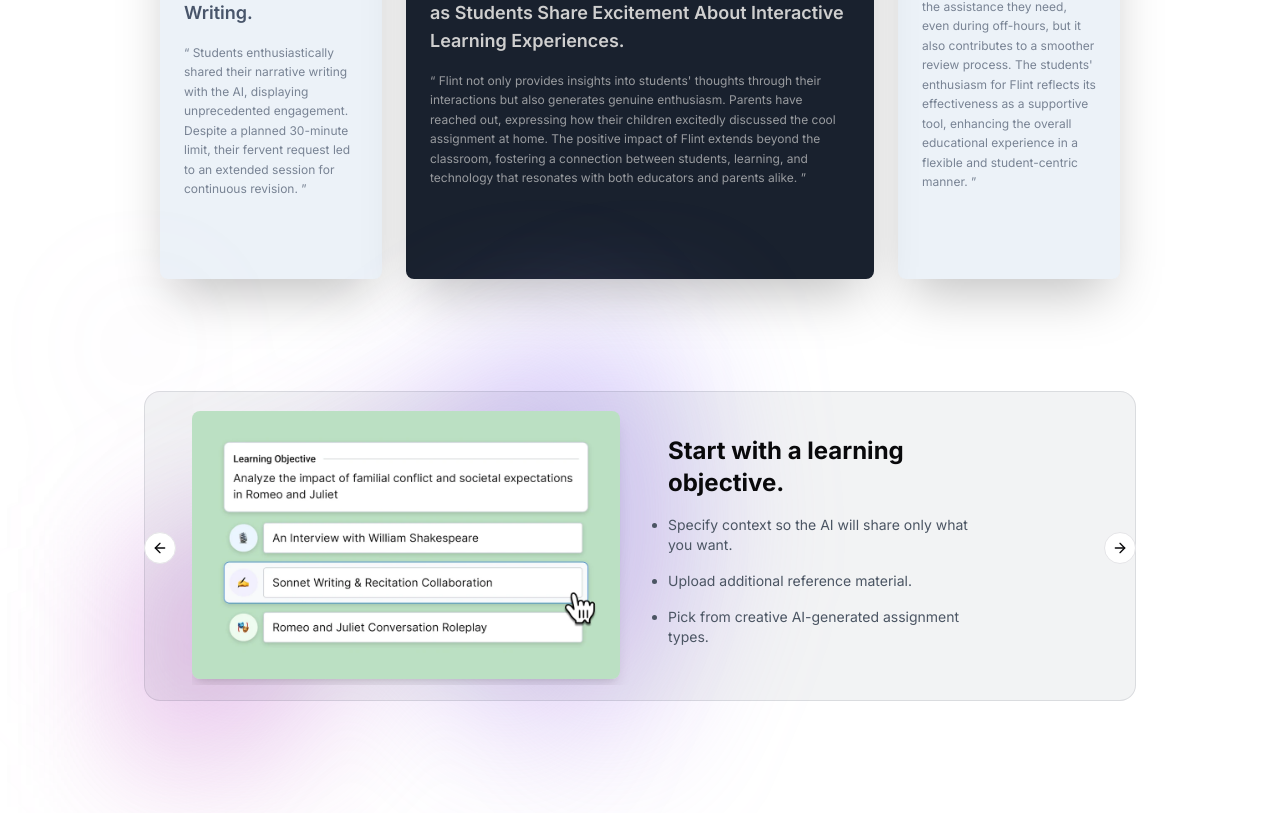
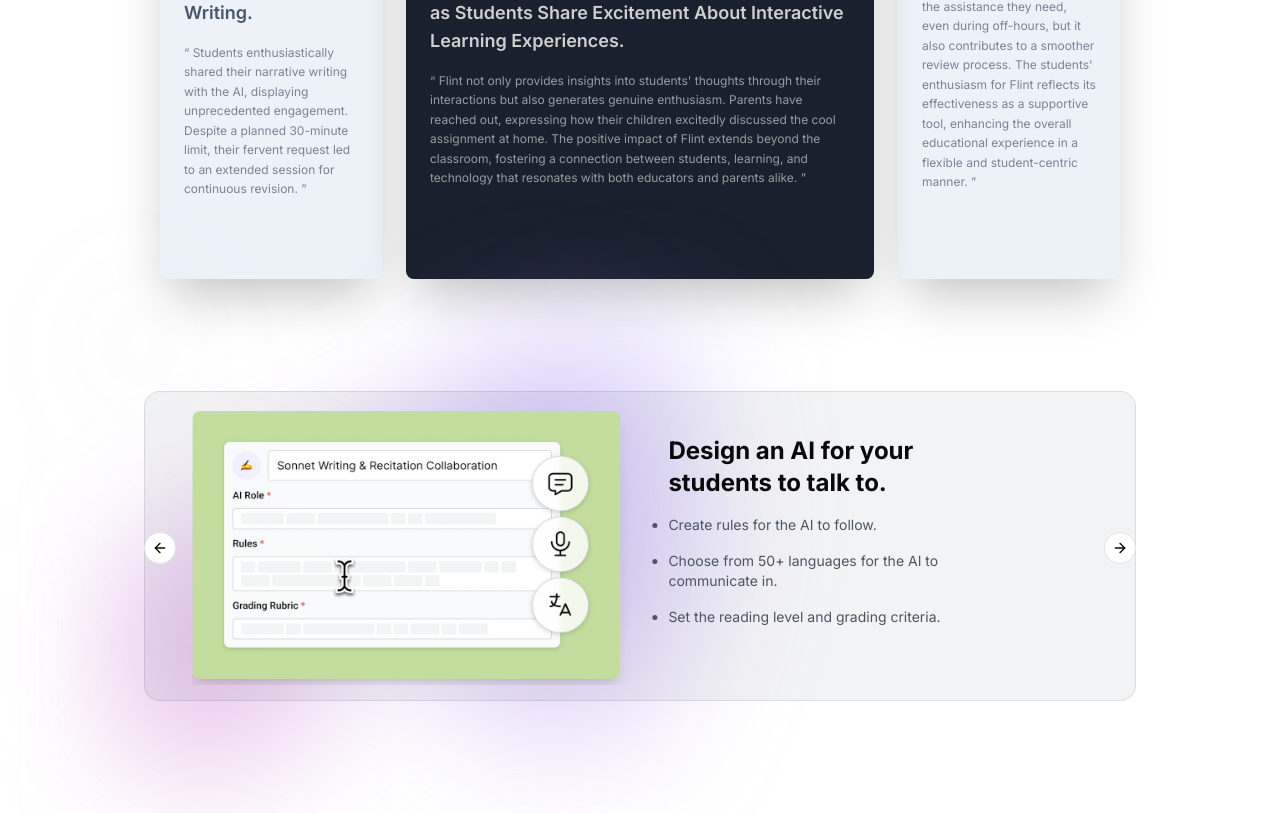
Before and after one commit to Rana-Paul/Flint, a Next.js app: page / in a window 1280 px wide. Shown: the part 2407-3220 px from the top of the page. Built offline with nearby package versions, Linux system fonts and the light colour scheme.

Commit message:
carousel autopaly

```diff
--- a/src/components/Carousel/CarouselPlayer.tsx
+++ b/src/components/Carousel/CarouselPlayer.tsx
@@ -8,12 +8,14 @@
   Carousel,
 } from "../ui/carousel";
 import data from "./data.json";
+import Autoplay from "embla-carousel-autoplay";
 
 
 function CarouselPlayer() {
   return (
     <div className="mx-auto max-w-5xl px-6 lg:px-8 mt-1">
       <Carousel
+      plugins={[Autoplay({delay:5000})]}
         opts={{
           loop: true,
         }}
```
Also changed, not shown: src/app/page.tsx (+0 -15 lines).
